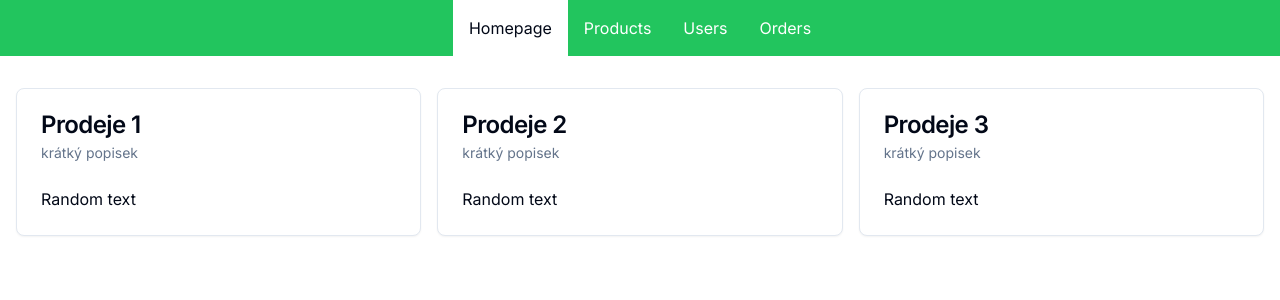
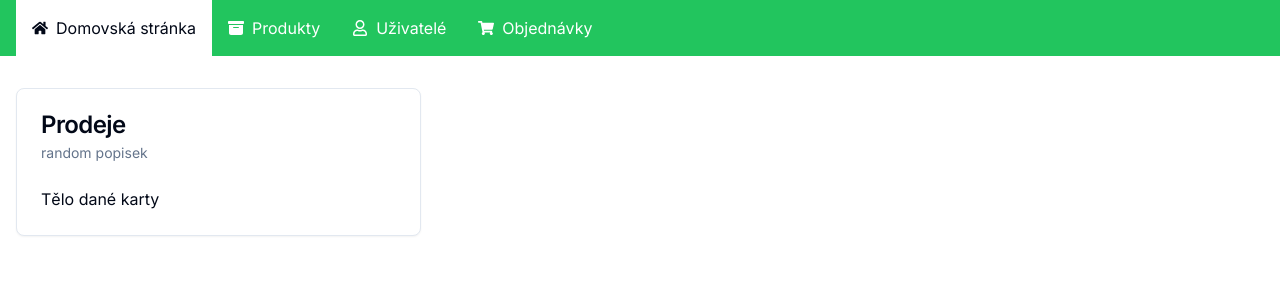
Before and after one commit to OndrejLosensky/code-commerce, a Next.js app: page /admin in a window 1280 px wide. Shown: the top 300 px of the page. Built offline with nearby package versions, Linux system fonts and the light colour scheme.

Commit message:
Default admin page, Landing page + some random details to get started with

```diff
--- /dev/null
+++ b/app/[...not_found]/page.ts
@@ -0,0 +1,5 @@
+import { notFound } from "next/navigation"
+
+export default function NotFound () {
+    notFound()
+}
--- a/app/admin/layout.tsx
+++ b/app/admin/layout.tsx
@@ -1,13 +1,16 @@
 import { Navigation, NavigationLink } from "@/components/navigation/nav";
+import { FaRegUser, FaShoppingCart, FaHome } from "react-icons/fa";
+import { FaBoxArchive } from "react-icons/fa6";
+
 
 export default function AdminDashboardLayout ( { children } : Readonly<{children: React.ReactNode;}>) {
     return (
         <>
             <Navigation>
-                <NavigationLink href="/admin"> Homepage </NavigationLink>
-                <NavigationLink href="/admin/produkty"> Products </NavigationLink>
-                <NavigationLink href="/admin/uzivatele"> Users </NavigationLink>
-                <NavigationLink href="/admin/objednavky"> Orders </NavigationLink>
+                <NavigationLink href="/admin"> <FaHome className="w-4 h-4"/>  Domovská stránka </NavigationLink>
+                <NavigationLink href="/admin/produkty"> <FaBoxArchive className="w-4 h-4"/>  Produkty </NavigationLink>
+                <NavigationLink href="/admin/uzivatele"> <FaRegUser className="w-4 h-4"/>  Uživatelé </NavigationLink>
+                <NavigationLink href="/admin/objednavky"> <FaShoppingCart className="w-4 h-4"/>  Objednávky </NavigationLink>
             </Navigation>
             <div className="my-8">{children}</div>
         </>
--- a/app/admin/page.tsx
+++ b/app/admin/page.tsx
@@ -1,40 +1,37 @@
 import { Card, CardContent, CardDescription, CardHeader, CardTitle } from "@/components/ui/card";
+
+import db from "@/db/db";
+
+function getOrdersData () {
+    db?.objednavka
+}
+
 
 export default function AdminPage () {
     return (
         <main className="grid grid-cols-1 md:grid-cols-2 lg:grid-cols-3 gap-4 mx-4">
+            <DashboardCard title="Prodeje" description="random popisek" body="Tělo dané karty" />
+        </main>
+    )
+}
+
+type DAshboardCardProps = {
+    title: string;
+    description: string;
+    body: string;
+}
+
+function DashboardCard ( { title, description, body} : DAshboardCardProps) {
+    return (
     <Card>
         <CardHeader>
-                    <CardTitle>  Prodeje 1</CardTitle>
-                    <CardDescription> krátký popisek </CardDescription>
+            <CardTitle> {title}</CardTitle>
+            <CardDescription> {description} </CardDescription>
         </CardHeader>
 
         <CardContent>
-                    <p> Random text </p>
+            <p> {body} </p>
         </CardContent>
     </Card>
-
-            <Card>
-                <CardHeader>
-                    <CardTitle>  Prodeje 2</CardTitle>
-                    <CardDescription> krátký popisek </CardDescription>
-                </CardHeader>
-
-                <CardContent>
-                    <p> Random text </p>
-                </CardContent>
-            </Card>
-
-            <Card>
-                <CardHeader>
-                    <CardTitle>  Prodeje 3</CardTitle>
-                    <CardDescription> krátký popisek </CardDescription>
-                </CardHeader>
-
-                <CardContent>
-                    <p> Random text </p>
-                </CardContent>
-            </Card>
-        </main>
     )
 }
--- /dev/null
+++ b/app/not-found.tsx
@@ -0,0 +1,15 @@
+import Meteors from "@/components/magicui/meteors";
+import { Button } from "@/components/ui/button";
+import Link from "next/link";
+
+export default function NotFound () {
+    return (
+        <div className="w-screen h-screen max-w-screen gap-y-6 max-h-screen flex flex-col items-center justify-center">
+            <h1 className="z-10 text-4xl font-bold"> Page wasn&apos;t found - 404</h1>
+            <div>
+                <Link href="/"> <Button> Back to homepage </Button> </Link>
+            </div>
+            <Meteors/>
+        </div>
+    )
+}
--- a/app/page.tsx
+++ b/app/page.tsx
@@ -1,9 +1,17 @@
-import Image from "next/image";
+import Link from "next/link";
+import { FaShop } from "react-icons/fa6";
+import { Button } from "@/components/ui/button";
 
 export default function Home() {
   return (
-    <main>
-         Hello e-shop platform
+    <main className="w-screen h-screen flex flex-col justify-center  items-center">
+      <Link href="/admin" className="absolute top-4 right-4 active:scale-90 duration-200"> <Button> Admin</Button> </Link>
+
+      <div className="w-full mx-auto flex flex-row items-center justify-center gap-x-4">
+         <FaShop className="w-12 h-12"/>
+         <h1 className="text-5xl font-black text-center"> CodeCommerce </h1>
+      </div>
+       <p className="text-center text-2xl font-thin pt-1"> Smart way to manage online store </p>
     </main>
   );
 }
--- /dev/null
+++ b/components/magicui/meteors.tsx
@@ -0,0 +1,43 @@
+"use client";
+
+import clsx from "clsx";
+import { useEffect, useState } from "react";
+
+interface MeteorsProps {
+  number?: number;
+}
+export const Meteors = ({ number = 20 }: MeteorsProps) => {
+  const [meteorStyles, setMeteorStyles] = useState<Array<React.CSSProperties>>(
+    [],
+  );
+
+  useEffect(() => {
+    const styles = [...new Array(number)].map(() => ({
+      top: -5,
+      left: Math.floor(Math.random() * window.innerWidth) + "px",
+      animationDelay: Math.random() * 1 + 0.2 + "s",
+      animationDuration: Math.floor(Math.random() * 8 + 2) + "s",
+    }));
+    setMeteorStyles(styles);
+  }, [number]);
+
+  return (
+    <>
+      {[...meteorStyles].map((style, idx) => (
+        // Meteor Head
+        <span
+          key={idx}
+          className={clsx(
+            "pointer-events-none absolute left-1/2 top-1/2 h-0.5 w-0.5 rotate-[215deg] animate-meteor rounded-[9999px] bg-slate-500 shadow-[0_0_0_1px_#ffffff10]",
+          )}
+          style={style}
+        >
+          {/* Meteor Tail */}
+          <div className="pointer-events-none absolute top-1/2 -z-10 h-[1px] w-[50px] -translate-y-1/2 bg-gradient-to-r from-slate-500 to-transparent" />
+        </span>
+      ))}
+    </>
+  );
+};
+
+export default Meteors;
--- a/components/navigation/nav.tsx
+++ b/components/navigation/nav.tsx
@@ -8,7 +8,7 @@ import { cn } from "@/lib/utils";
 
 export function Navigation ({ children }: {children: ReactNode}) {
     return (
-        <nav className="bg-green-500 text-white flex justify-center px-6">
+        <nav className="bg-green-500 text-white flex justify-start px-4">
             {children}
         </nav>
     )
@@ -16,5 +16,5 @@ export function Navigation ({ children }: {children: ReactNode}) {
 
 export function NavigationLink ( props: Omit<ComponentProps<typeof Link>, "className">) {
     const pathname = usePathname()
-    return <Link {...props} className={cn("p-4 hover:bg-secondary duration-300 hover:text-secondary-foreground focus-visible:bg-secondary focus-visible:text-secondary-foreground", pathname === props.href && "bg-background text-foreground" )} />
+    return <Link {...props} className={cn("p-4 flex flex-row gap-x-2 items-center hover:bg-secondary duration-300 hover:text-secondary-foreground focus-visible:bg-secondary focus-visible:text-secondary-foreground", pathname === props.href && "bg-background text-foreground" )} />
 }
--- /dev/null
+++ b/components/ui/button.tsx
@@ -0,0 +1,56 @@
+import * as React from "react"
+import { Slot } from "@radix-ui/react-slot"
+import { cva, type VariantProps } from "class-variance-authority"
+
+import { cn } from "@/lib/utils"
+
+const buttonVariants = cva(
+  "inline-flex items-center justify-center whitespace-nowrap rounded-md text-sm font-medium ring-offset-background transition-colors focus-visible:outline-none focus-visible:ring-2 focus-visible:ring-ring focus-visible:ring-offset-2 disabled:pointer-events-none disabled:opacity-50",
+  {
+    variants: {
+      variant: {
+        default: "bg-primary text-primary-foreground hover:bg-primary/90",
+        destructive:
+          "bg-destructive text-destructive-foreground hover:bg-destructive/90",
+        outline:
+          "border border-input bg-background hover:bg-accent hover:text-accent-foreground",
+        secondary:
+          "bg-secondary text-secondary-foreground hover:bg-secondary/80",
+        ghost: "hover:bg-accent hover:text-accent-foreground",
+        link: "text-primary underline-offset-4 hover:underline",
+      },
+      size: {
+        default: "h-10 px-4 py-2",
+        sm: "h-9 rounded-md px-3",
+        lg: "h-11 rounded-md px-8",
+        icon: "h-10 w-10",
+      },
+    },
+    defaultVariants: {
+      variant: "default",
+      size: "default",
+    },
+  }
+)
+
+export interface ButtonProps
+  extends React.ButtonHTMLAttributes<HTMLButtonElement>,
+    VariantProps<typeof buttonVariants> {
+  asChild?: boolean
+}
+
+const Button = React.forwardRef<HTMLButtonElement, ButtonProps>(
+  ({ className, variant, size, asChild = false, ...props }, ref) => {
+    const Comp = asChild ? Slot : "button"
+    return (
+      <Comp
+        className={cn(buttonVariants({ variant, size, className }))}
+        ref={ref}
+        {...props}
+      />
+    )
+  }
+)
+Button.displayName = "Button"
+
+export { Button, buttonVariants }
--- /dev/null
+++ b/db/db.ts
@@ -0,0 +1,15 @@
+import { PrismaClient } from '@prisma/client'
+
+const prismaClientSingleton = () => {
+    return new PrismaClient()
+}
+
+declare global {
+    var db: undefined | ReturnType<typeof prismaClientSingleton>
+}
+
+const db = globalThis.db ?? prismaClientSingleton()
+
+export default db
+
+if (process.env.NODE_ENV !== 'production') globalThis.db = db
--- a/package.json
+++ b/package.json
@@ -10,12 +10,15 @@
   },
   "dependencies": {
     "@prisma/client": "^5.15.1",
+    "@radix-ui/react-slot": "^1.1.0",
     "class-variance-authority": "^0.7.0",
     "clsx": "^2.1.1",
+    "framer-motion": "^11.2.11",
     "lucide-react": "^0.396.0",
     "next": "14.2.4",
     "react": "^18",
     "react-dom": "^18",
+    "react-icons": "^5.2.1",
     "tailwind-merge": "^2.3.0",
     "tailwindcss-animate": "^1.0.7"
   },
@@ -27,7 +30,7 @@
     "eslint-config-next": "14.2.4",
     "postcss": "^8",
     "prisma": "^5.15.1",
-    "tailwindcss": "^3.4.1",
+    "tailwindcss": "^3.4.4",
     "ts-node": "^10.9.2",
     "typescript": "^5"
   }
--- a/tailwind.config.ts
+++ b/tailwind.config.ts
@@ -70,10 +70,18 @@ const config = {
           from: { height: "var(--radix-accordion-content-height)" },
           to: { height: "0" },
         },
+        "meteor": {
+          "0%": { transform: "rotate(90deg) translateX(1200px)" },
+          "70%": { },
+          "100%": {
+            transform: "rotate(90deg) translateX(-1000px)",
+          },
+        },
       },
       animation: {
         "accordion-down": "accordion-down 0.2s ease-out",
         "accordion-up": "accordion-up 0.2s ease-out",
+        meteor: "meteor 8s linear infinite",
       },
     },
   },
```
Also changed, not shown: 1 other file (tests, documents, lock files or other folders). Lines whose indentation alone changed are shown as unchanged.
